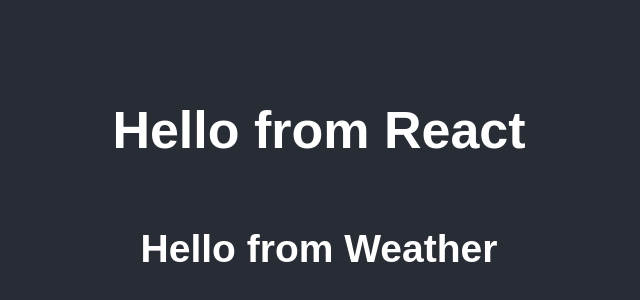
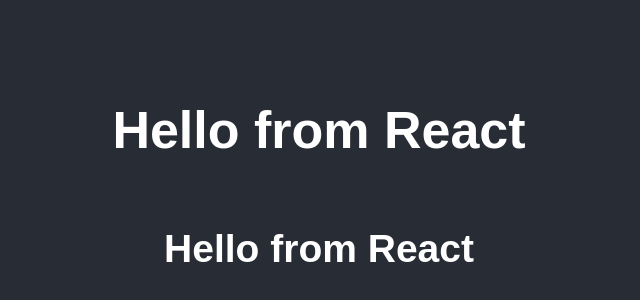
Before and after one commit to ClarSar/weather-react, a React (Create React App) app: page / in a window 1280 px wide. Shown: the part 216-516 px from the top of the page, without its empty margins (321-961 px from the left). Built offline with nearby package versions, Linux system fonts and the light colour scheme; no server answers.

Commit message:
Update Weather.js

```diff
--- a/src/Weather.js
+++ b/src/Weather.js
@@ -1,5 +1,6 @@
 import React from "react";
 import axios from "axios";
+
 
 
 export default function Weather(props) {
@@ -10,5 +11,5 @@
     let apiUrl = `https://api.openweathermap.org/data/2.5/weather?q=${props.city}&appid=${apiKey}&units=metric`;
 
     axios.get(apiUrl).then(handleResponse);
-return <h2> Hello from Weather</h2>;
+return <h2> Hello from React</h2>;
 }
```
